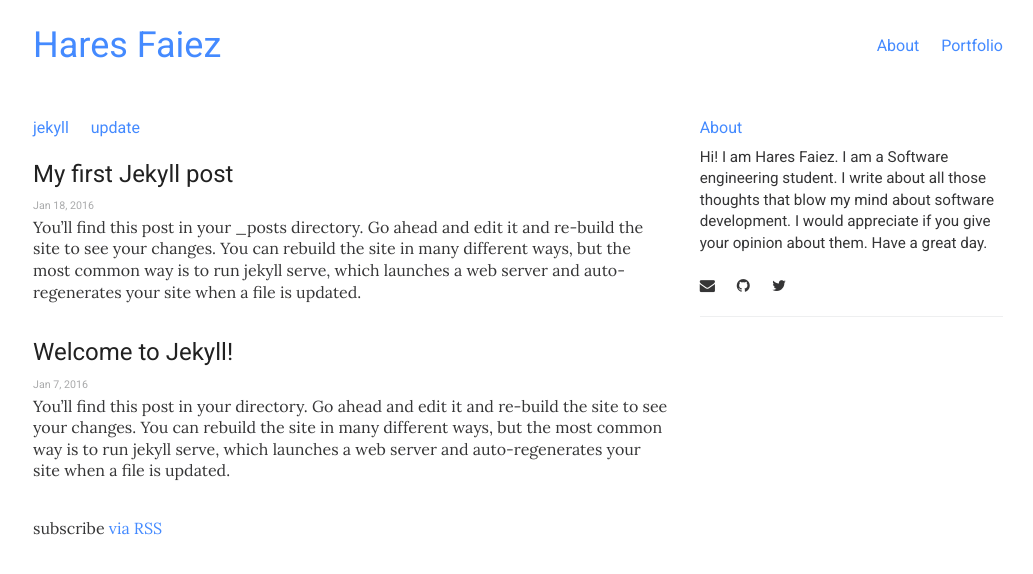
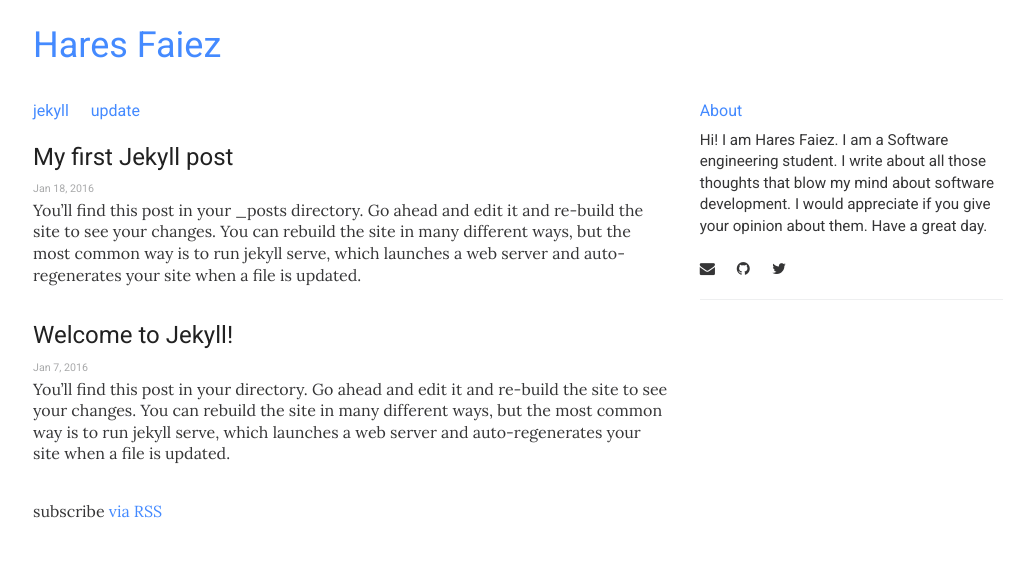
Before and after one commit to haresfaiez/haresfaiez.github.io, a Jekyll site: the page built from index.html, in a window 1280 px wide. Shown: the top 574 px of the page, without its empty margins (122-1155 px from the left). Built offline with Jekyll 4.4.1, drawn with Linux system fonts in a browser that asks for light colours.

Commit message:
Remove pages list from header

```diff
--- a/_includes/header.html
+++ b/_includes/header.html
@@ -5,6 +5,5 @@
     </h1>
   </section>
   <section class="small-12 large-4 columns">
-    {% include pages-list.html %}
   </section>
 </header>
```
